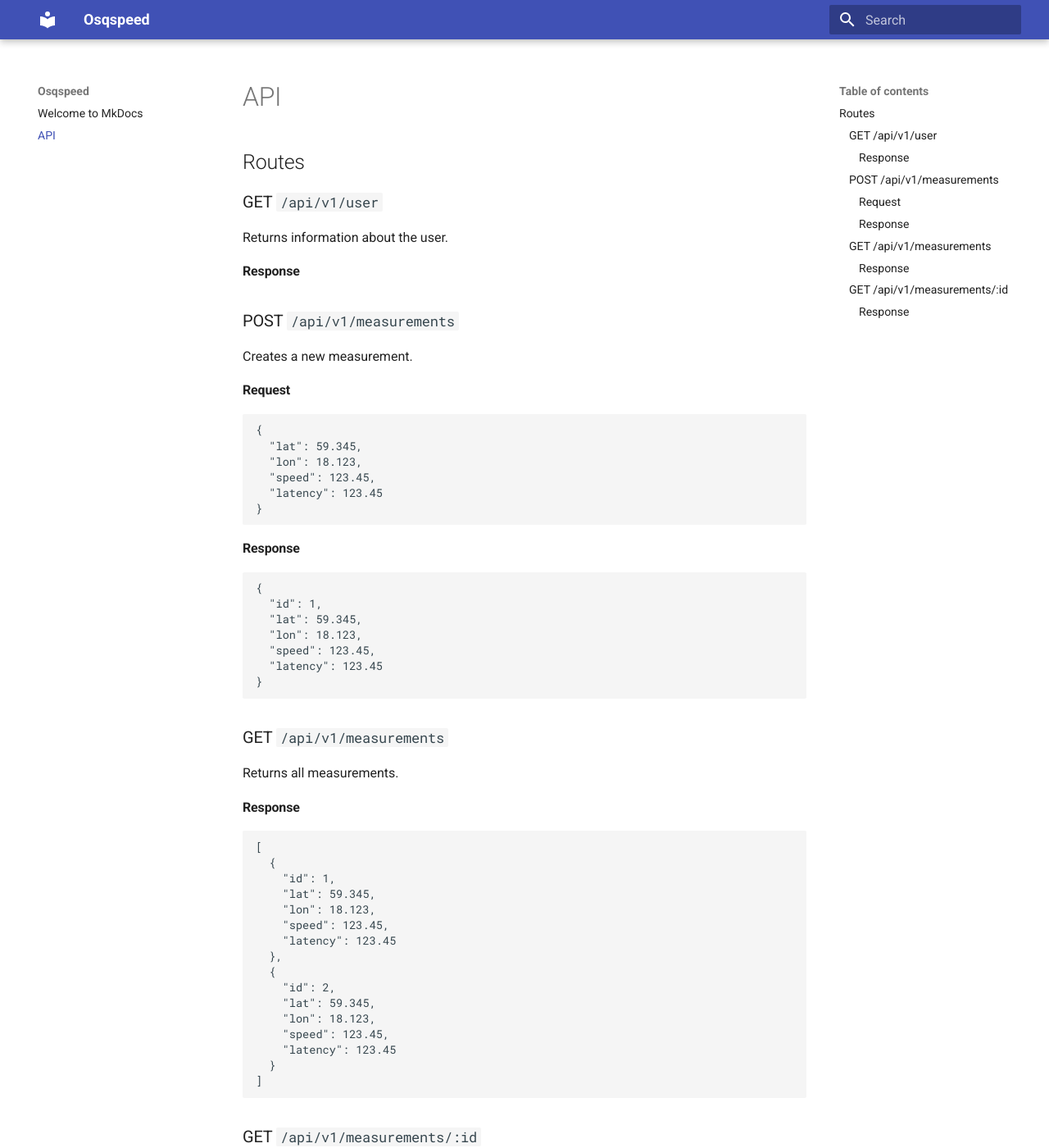
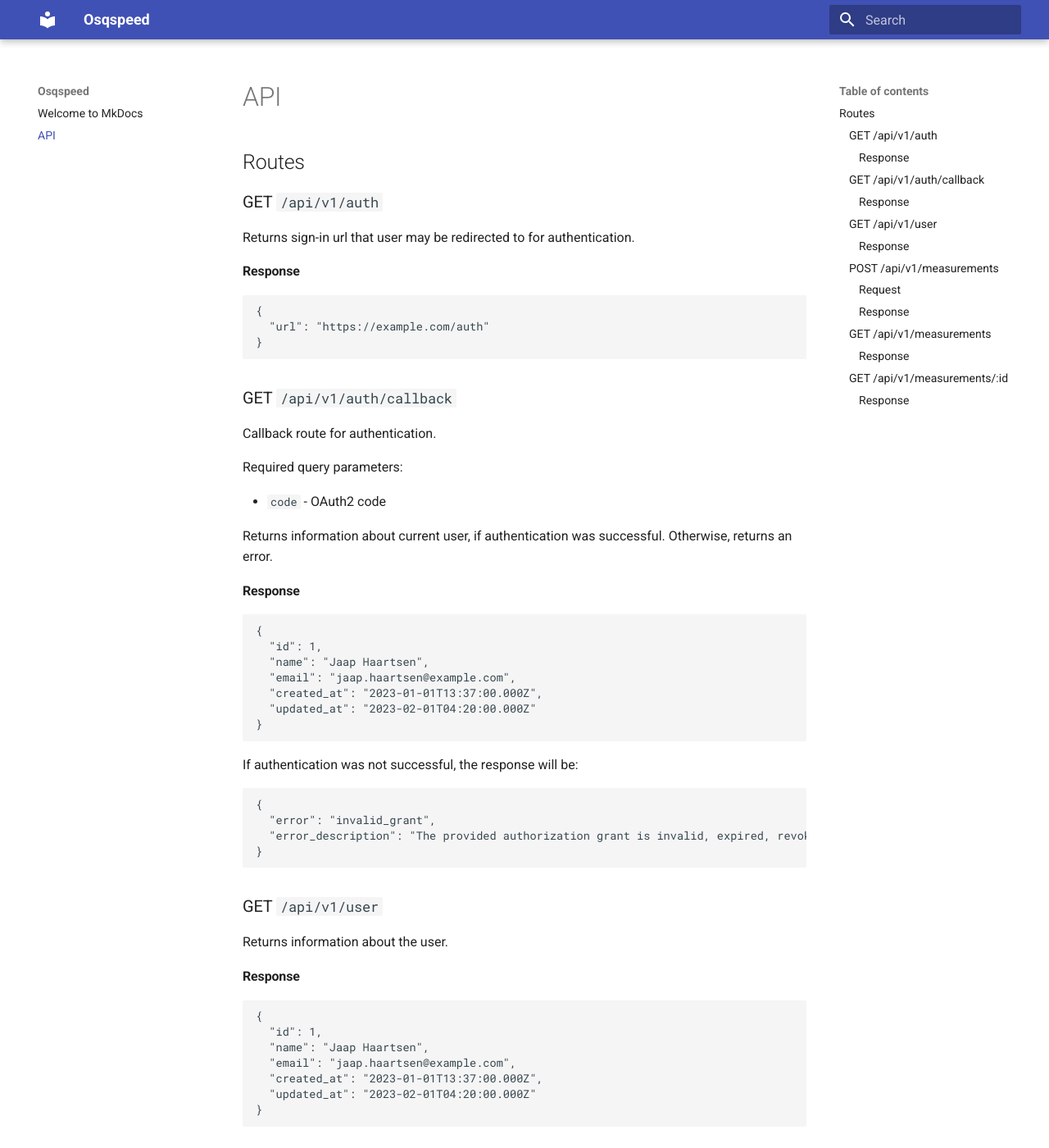
Before and after one commit to IndaPlus22/alww-vprytz-project, an MkDocs documentation site: the page built from docs/api.md, in a window 1280 px wide and 1400 px high. Shown: the whole window at 82% size. Built offline with MkDocs 1.6.1 and Material for MkDocs 9.7.7, drawn with Linux system fonts in a browser that asks for light colours; some of the changed text lies outside the part shown.

Commit message:
add more routes

````diff
--- a/docs/api.md
+++ b/docs/api.md
@@ -1,12 +1,65 @@
 # API
 
 ## Routes
+
+### GET `/api/v1/auth`
+
+Returns sign-in url that user may be redirected to for authentication.
+
+#### Response
+
+```json
+{
+  "url": "https://example.com/auth"
+}
+```
+
+### GET `/api/v1/auth/callback`
+
+Callback route for authentication.
+
+Required query parameters:
+
+- `code` - OAuth2 code
+
+Returns information about current user, if authentication was successful. Otherwise, returns an error.
+
+#### Response
+
+```json
+{
+  "id": 1,
+  "name": "Jaap Haartsen",
+  "email": "jaap.haartsen@example.com",
+  "created_at": "2023-01-01T13:37:00.000Z",
+  "updated_at": "2023-02-01T04:20:00.000Z"
+}
+```
+
+If authentication was not successful, the response will be:
+
+```json
+{
+  "error": "invalid_grant",
+  "error_description": "The provided authorization grant is invalid, expired, revoked, does not match the redirection URI used in the authorization request, or was issued to another client."
+}
+```
 
 ### GET `/api/v1/user`
 
 Returns information about the user.
 
 #### Response
+
+```json
+{
+  "id": 1,
+  "name": "Jaap Haartsen",
+  "email": "jaap.haartsen@example.com",
+  "created_at": "2023-01-01T13:37:00.000Z",
+  "updated_at": "2023-02-01T04:20:00.000Z"
+}
+```
 
 ### POST `/api/v1/measurements`
 
@@ -31,7 +84,9 @@ Creates a new measurement.
   "lat": 59.345,
   "lon": 18.123,
   "speed": 123.45,
-  "latency": 123.45
+  "latency": 123.45,
+  "created_at": "2023-01-01T13:37:00.000Z",
+  "updated_at": "2023-02-01T04:20:00.000Z"
 }
 ```
 
@@ -48,14 +103,18 @@ Returns all measurements.
     "lat": 59.345,
     "lon": 18.123,
     "speed": 123.45,
-    "latency": 123.45
+    "latency": 123.45,
+    "created_at": "2023-01-01T13:37:00.000Z",
+    "updated_at": "2023-02-01T04:20:00.000Z"
   },
   {
     "id": 2,
     "lat": 59.345,
     "lon": 18.123,
     "speed": 123.45,
-    "latency": 123.45
+    "latency": 123.45,
+    "created_at": "2023-01-01T13:37:00.000Z",
+    "updated_at": "2023-02-01T04:20:00.000Z"
   }
 ]
 ```
@@ -72,6 +131,8 @@ Returns a specific measurement.
   "lat": 59.345,
   "lon": 18.123,
   "speed": 123.45,
-  "latency": 123.45
+  "latency": 123.45,
+  "created_at": "2023-01-01T13:37:00.000Z",
+  "updated_at": "2023-02-01T04:20:00.000Z"
 }
 ```
````
